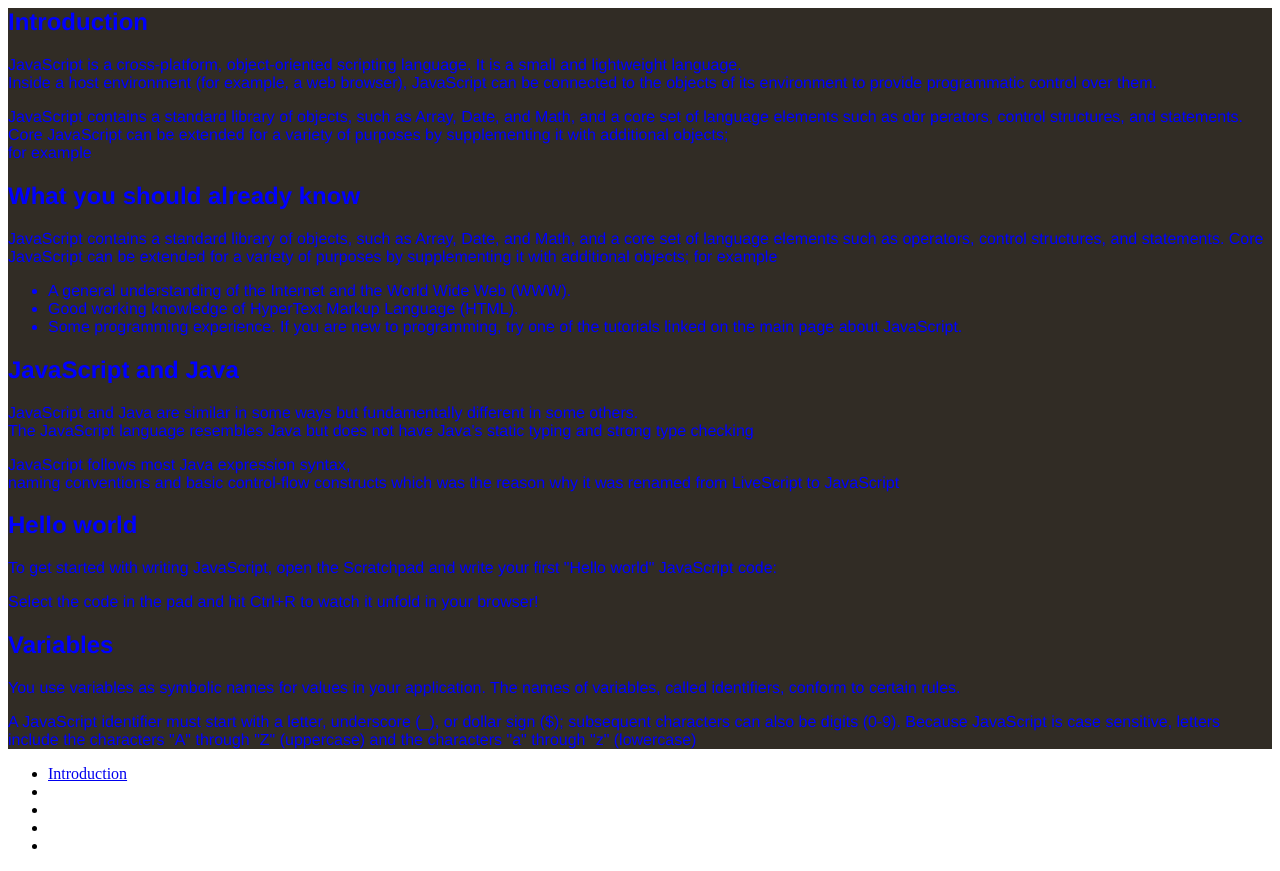
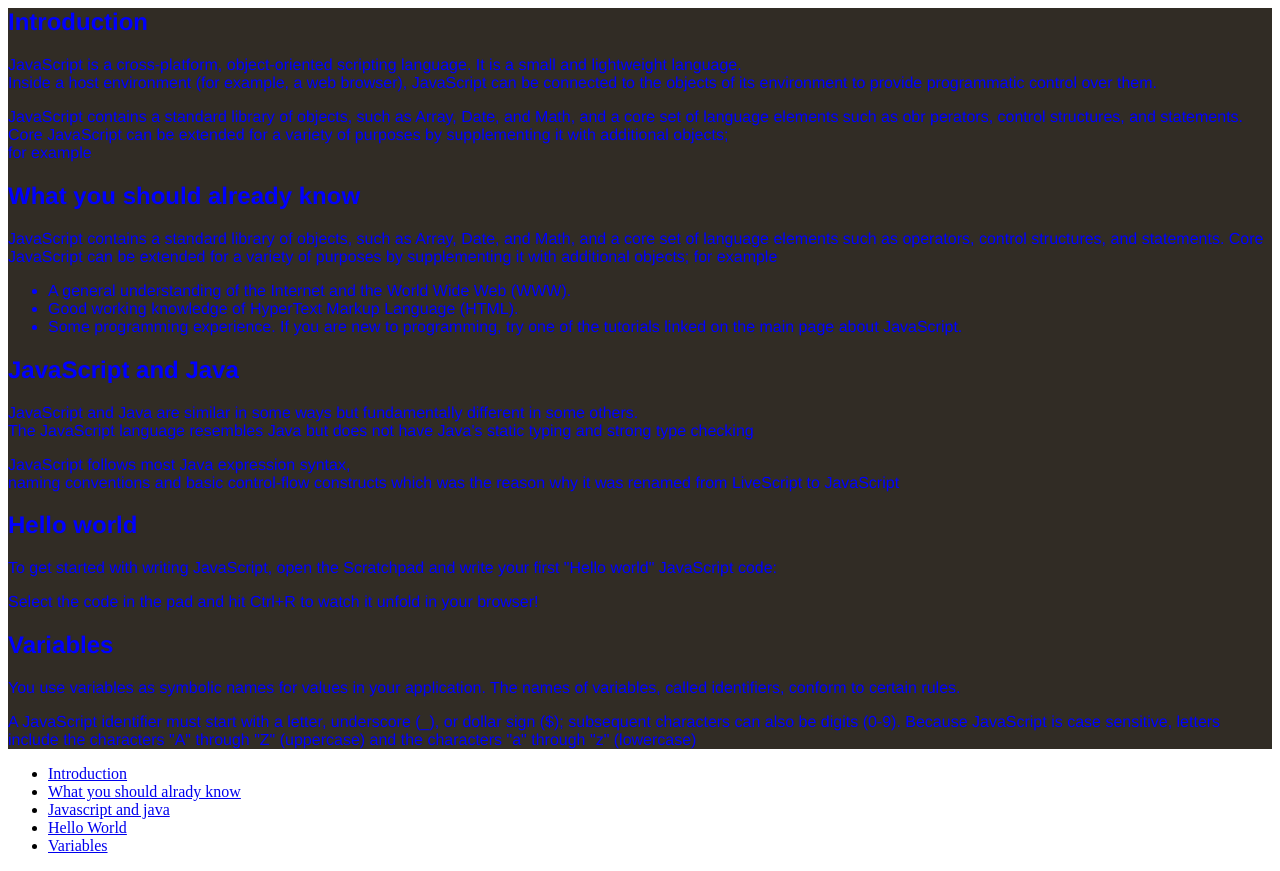
Before and after one commit to bdllhdrss3/firts_project, a plain HTML site: page index.html in a window 1280 px wide. Drawn offline with Linux system fonts and the light colour scheme.

Commit message:
sidebar test

```diff
--- a/index.html
+++ b/index.html
@@ -42,10 +42,10 @@
 <nav>
     <ul>
         <li><a href="#introduction">Introduction</a></li>
-        <li><a href="#what_you_should_already_know"></a></li>
-        <li><a href="#javascript_and_java"></a></li>
-        <li><a href="#Hello_world"></a></li>
-        <li><a href="#variables"></a></li>
+        <li><a href="#what_you_should_already_know">What you should alrady know</a></li>
+        <li><a href="#javascript_and_java">Javascript and java</a></li>
+        <li><a href="#Hello_world">Hello World</a></li>
+        <li><a href="#variables">Variables</a></li>
 
 
 
```
